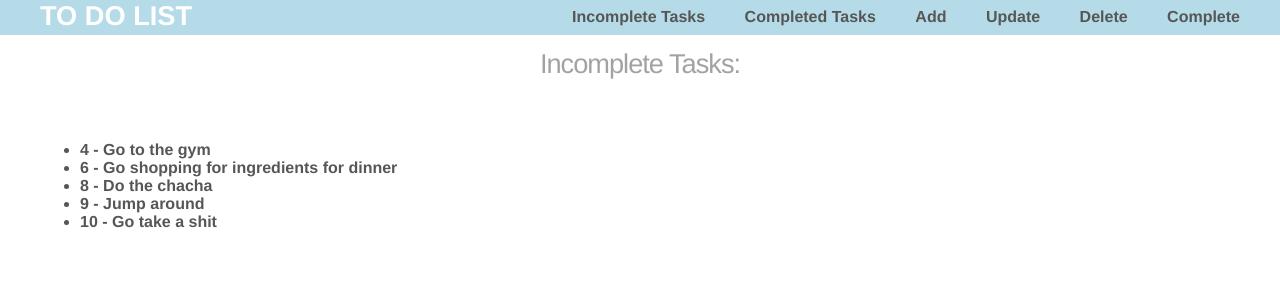
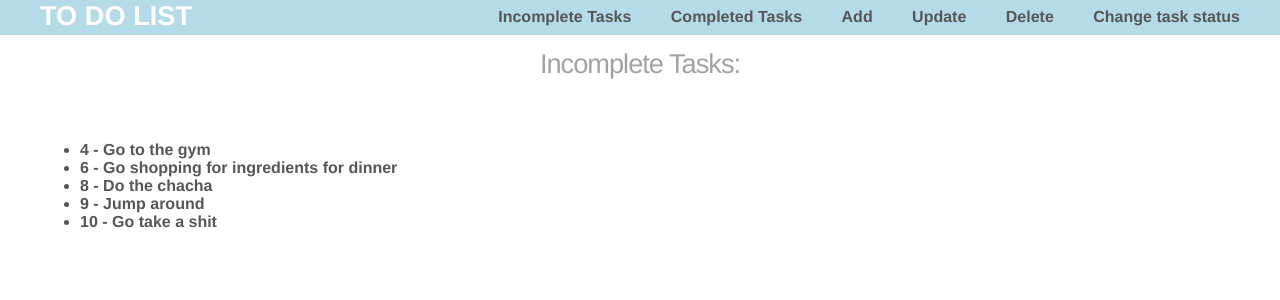
Before and after one commit to Screamzle/FlaskWeek, a Flask app: page / in a window 1280 px wide. Shown: the top 300 px of the page. Run offline with Flask 2, Linux system fonts and the light colour scheme; data comes from the database, SQL or seed files in the repository; both versions use the stored data as it was after the commit.

Commit message:
status change functionality added in

```diff
--- a/flask-to-do-project/application/html_forms.py
+++ b/flask-to-do-project/application/html_forms.py
@@ -22,6 +22,7 @@ class CompleteForm(FlaskForm):
     task_id = IntegerField('Enter To Do list item number')
     status = SelectField('Set Task to complete/incomplete', choices=[
         ('True', 'Complete'),
-        ('False', 'Incomplete')
-    ])
+        ('False', 'Incomplete')],
+        coerce=lambda x: x == 'True'
+    )
     submit = SubmitField('Submit Changes')
--- a/flask-to-do-project/application/routes.py
+++ b/flask-to-do-project/application/routes.py
@@ -84,12 +84,24 @@ def delete_task():
     return render_template('delete.html', form=form, message=message)
 
 
-@app.route('/complete/<int:complete>')
-def complete_task(complete):
-    task_to_complete = ToDo.query.get(complete)
-    task_to_complete.completed = True
-    db.session.commit()
-    return f'Task {complete} has been completed'
+@app.route('/status', methods=['GET', 'POST'])
+def complete_task():
+    message = ""
+    form = CompleteForm()
+
+    if request.method == 'POST':
+        task_id = form.task_id.data
+        status = form.status.data
+
+        if task_id is None:
+            message = "Please enter number of item to complete/resume"
+        else:
+            complete_item = ToDo.query.get(task_id)
+            complete_item.completed = bool(status)
+            db.session.commit()
+            message = f'Thank you, the status of task "{task_id}" has been changed'
+
+    return render_template('status.html', form=form, message=message)
 
 
 @app.route('/resume/<int:resume>')
--- a/flask-to-do-project/application/templates/hyperlinks.html
+++ b/flask-to-do-project/application/templates/hyperlinks.html
@@ -13,7 +13,7 @@
               <li><a href="/add">Add</a></li>
               <li><a href="/update">Update</a></li>
               <li><a href="/delete">Delete</a></li>
-              <li><a href="/">Complete</a></li>
+              <li><a href="/status">Change task status</a></li>
           </ul>
           {% block body %}
           {% endblock body %}
--- a/flask-to-do-project/application/templates/index.html
+++ /dev/null
@@ -1,4 +0,0 @@
-{% extends 'hyperlinks.html' %}
-{% block body %}
-<h1>index</h1>
-{% endblock body %}
```
Also changed, not shown: flask-to-do-project/application/templates/status.html (added, +26 -0 lines), flask-to-do-project/application/data.db.
